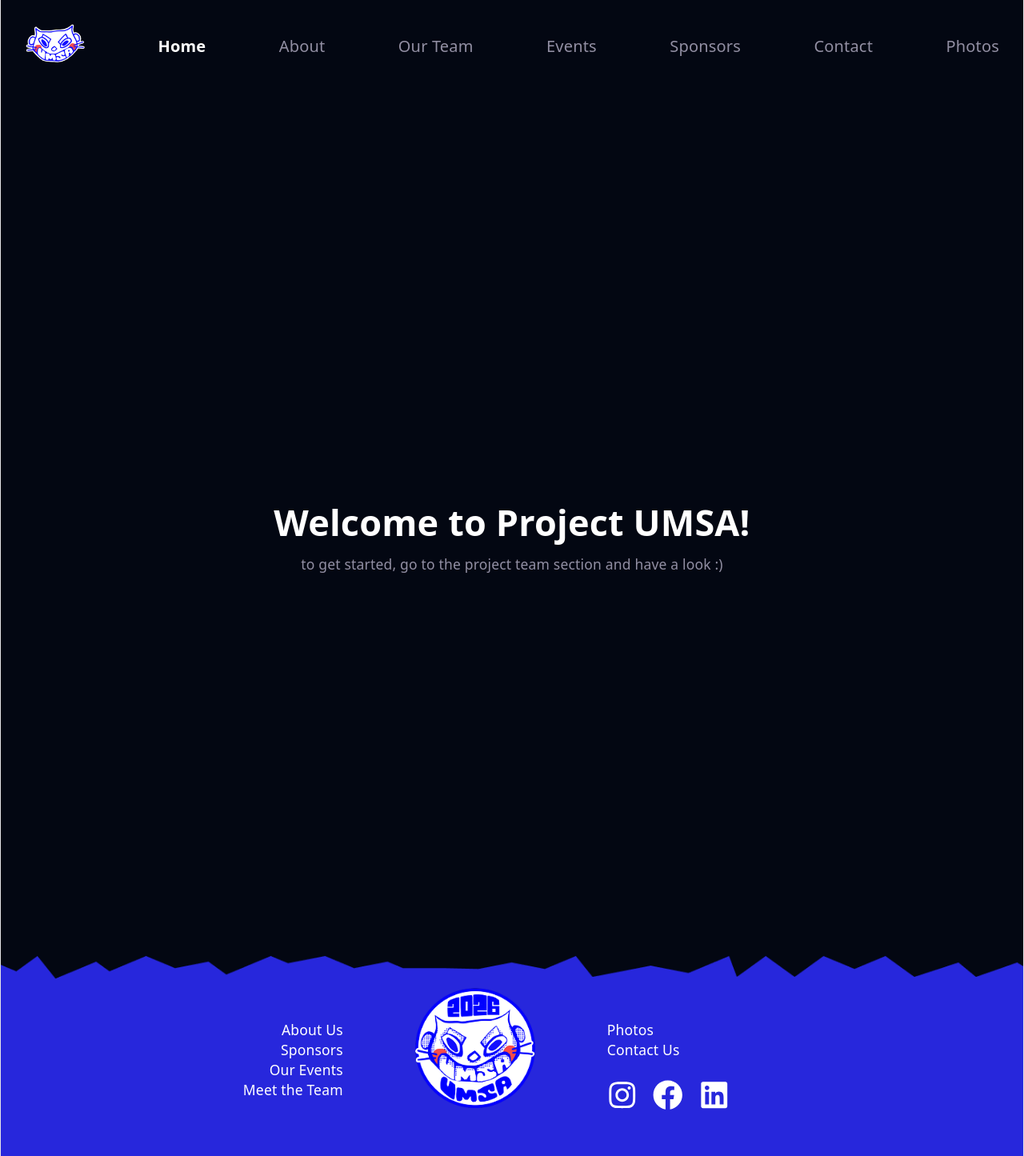
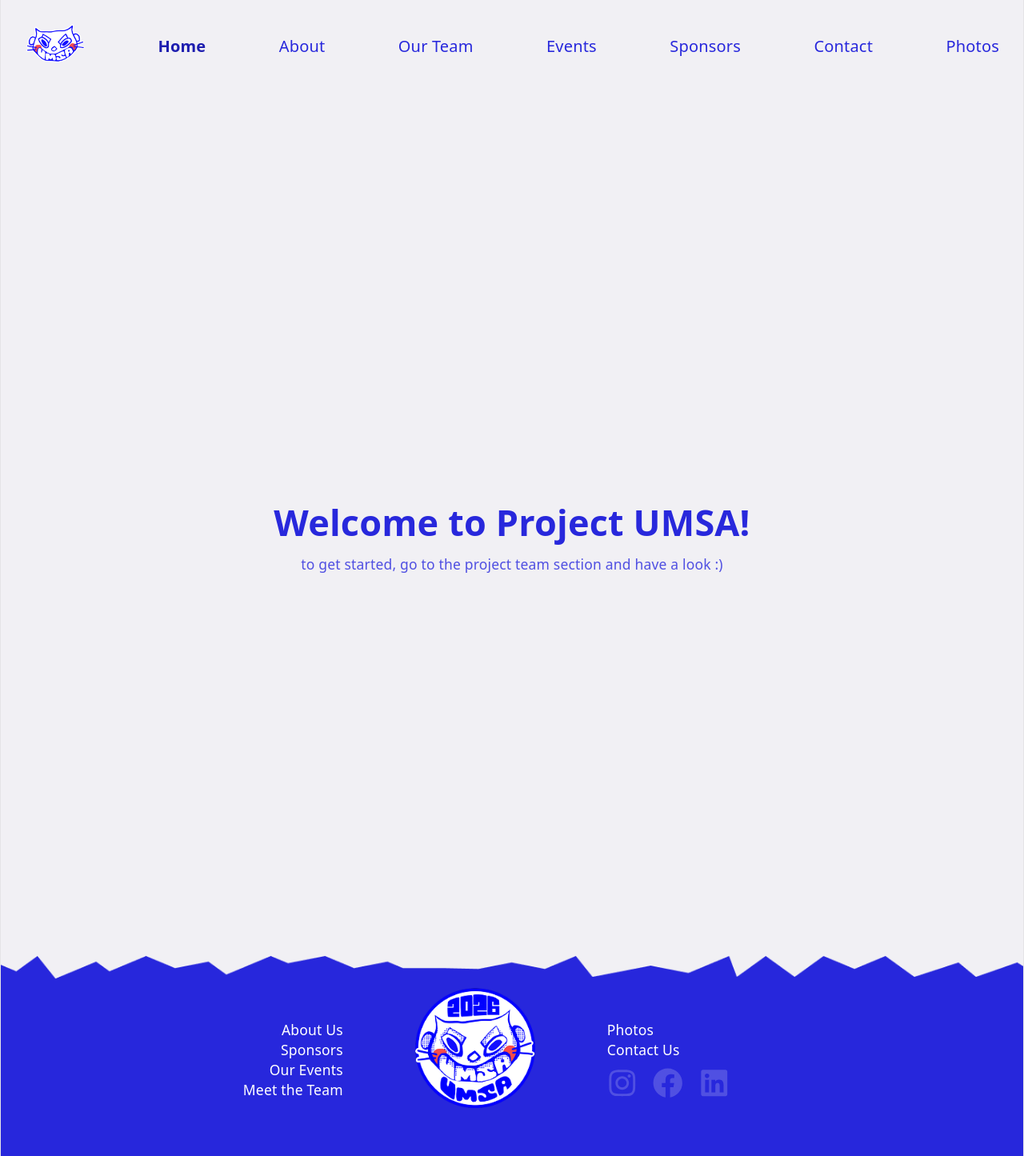
Before and after one commit to UoaWDCC/umsa, a React (Vite) app in the folder client/: page / in a window 1280 px wide. Shown: the whole page at 80% size. Built offline with nearby package versions, Linux system fonts and the light colour scheme; no server answers; a web font is replaced by a local one.

Commit message:
style: finally changed bg/text colour

```diff
--- a/client/src/App.tsx
+++ b/client/src/App.tsx
@@ -13,8 +13,8 @@ function App() {
 
   return (
     <div className="flex flex-col min-h-200 justify-center items-center">
-      <h1 className="text-4xl mt-7 font-bold text-white">{content.heading}</h1>
-      <div className="text-sm mt-3 text-gray-400">
+      <h1 className="text-4xl mt-7 font-bold text-blue-500">{content.heading}</h1>
+      <div className="text-sm mt-3 text-blue-400">
         <p>{content.subtitle}</p>
       </div>
     </div>
--- a/client/src/components/Footer.tsx
+++ b/client/src/components/Footer.tsx
@@ -31,7 +31,7 @@ export default function Footer() {
 
 
                 {/* External Links */}
-                <div className='flex flex-row gap-4 items-center ml-auto mt-5 mr-13'>
+                <div className='flex flex-row gap-4 items-center ml-auto mt-2 mr-13'>
                     <a href="https://www.instagram.com/umsanz/" target="_blank" rel="noopener noreferrer">
                         <FaInstagram className="text-3xl text-grey-300 hover:text-white" />
                     </a>
--- a/client/src/components/Navbar.tsx
+++ b/client/src/components/Navbar.tsx
@@ -15,8 +15,8 @@ export default function Navbar() {
   };
 
   const linkClass = ({ isActive }: { isActive: boolean }) =>
-    `transition-colors hover:text-white ${
-      isActive ? "text-white font-semibold" : "text-gray-400"
+    `transition-colors hover:text-blue-600 ${
+      isActive ? "text-blue-600 font-semibold" : "text-blue-500"
     }`;
 
   return (
@@ -142,14 +142,14 @@ export default function Navbar() {
               Project Team
             </NavLink>
 
-            <a
+            {/* <a
               href="https://forms.gle/CQoE2nsZ9sGCWZqW8"
               target="_blank"
               rel="noopener noreferrer"
               className="w-fit px-4 py-1 mt-2 rounded-full bg-blue-400 hover:bg-blue-700 hover:scale-110 transition-transform duration-100 text-white font-bold"
             >
               Sign Up
-            </a>
+            </a> */}
           </div>
         </div>
       )}
--- a/client/src/index.css
+++ b/client/src/index.css
@@ -41,7 +41,7 @@
     --border: #2e303a;
     --code-bg: #1f2028;
     --accent: #c084fc;
-    --accent-bg: rgba(192, 132, 252, 0.15);
+    --accent-bg: rgba(219, 214, 224, 0.15);
     --accent-border: rgba(192, 132, 252, 0.5);
     --social-bg: rgba(47, 48, 58, 0.5);
     --shadow:
--- a/client/src/layouts/RootLayout.tsx
+++ b/client/src/layouts/RootLayout.tsx
@@ -4,7 +4,7 @@ import Footer from "../components/Footer";
 
 export default function RootLayout() {
   return (
-    <div className="min-h-screen bg-gray-950 text-white">
+    <div className="min-h-screen bg-gray-50 text-blue-400">
       <Navbar />
       <main className="w-full px-4 py-8">
         <ScrollRestoration />
```
